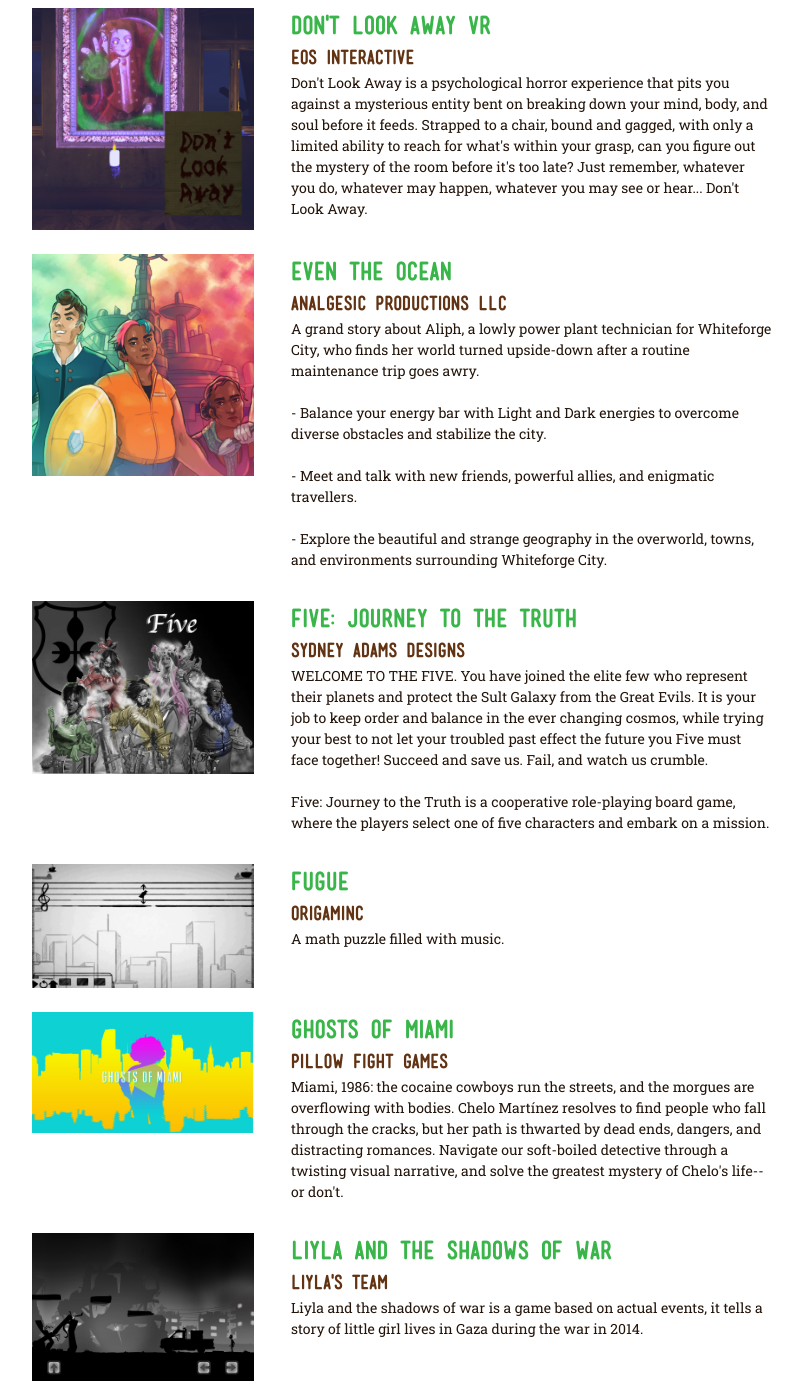
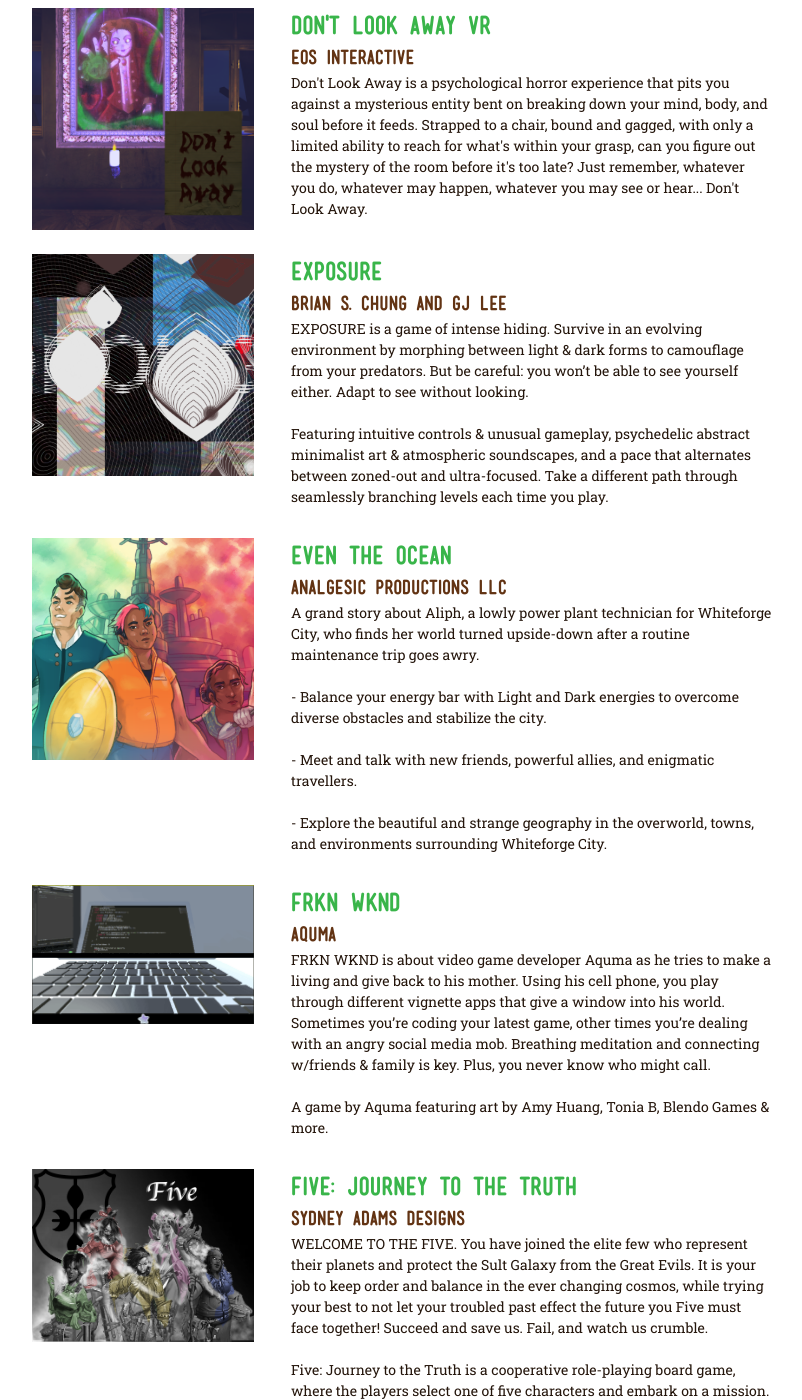
Before and after one commit to BrooklynGamery/gdocexpo, a Jekyll site: the page built from games/index.html, in a window 1280 px wide and 1400 px high, scrolled down 1709 px. Shown: the whole window, without its empty margins (238-1040 px from the left). Built offline with Jekyll 4.4.1, drawn with Linux system fonts in a browser that asks for light colours; comment, search, counter and statistics services are not loaded; some of the changed text lies outside the part shown.

Commit message:
updated with more games

```diff
--- a/_data/games.yml
+++ b/_data/games.yml
@@ -110,3 +110,19 @@
   link: http://squinky.me
   description: "In this sequel to 2013's breakout musical hit, Dominique Pamplemousse in \"It's All Over Once The Fat Lady Sings!\", our favourite genderqueer private detective discovers that, through the power of multiple endings from the previous game, they have been cloned! Join the two Dominiques as they traverse surreal locations and interrogate increasingly bizarre characters in order to answer a very important question: which one of them is canon?"
   image: dominique-pampelmousse.png
+
+- title: EXPOSURE
+  team: Brian S. Chung and GJ Lee
+  link: http://www.thesheepsmeow.com
+  description: "EXPOSURE is a game of intense hiding. Survive in an evolving environment by morphing between light & dark forms to camouflage from your predators. But be careful: you won’t be able to see yourself either. Adapt to see without looking.
+  <br><br>
+  Featuring intuitive controls & unusual gameplay, psychedelic abstract minimalist art & atmospheric soundscapes, and a pace that alternates between zoned-out and ultra-focused. Take a different path through seamlessly branching levels each time you play. "
+  image: exposure.png
+
+- title: FRKN WKND
+  team: Aquma
+  link: http://frknwknd.com
+  description: "FRKN WKND is about video game developer Aquma as he tries to make a living and give back to his mother. Using his cell phone, you play through different vignette apps that give a window into his world. Sometimes you’re coding your latest game, other times you’re dealing with an angry social media mob. Breathing meditation and connecting w/friends & family is key. Plus, you never know who might call.
+  <br><br>
+  A game by Aquma featuring art by Amy Huang, Tonia B, Blendo Games & more."
+  image: frkn-wknd.gif
--- a/_data/sponsors.yml
+++ b/_data/sponsors.yml
@@ -10,6 +10,12 @@
   link: http://github.com
   blurb: 'GitHub is how people build software.'
 
+- name: 'GE Digital'
+  level: 'Silver'
+  logo: 'ge.png'
+  link: http://ge.com/digital
+  blurb: 'Harnessing digital technology to change the way you do business.'
+
 - name: 'MailChimp'
   level: 'Emerald'
   logo: 'mailchimp.png'
--- a/_includes/footer.html
+++ b/_includes/footer.html
@@ -19,6 +19,7 @@
             <img src="/assets/images/sponsors/2017/{{sponsor.logo}}" alt="{{sponsor.name}} logo" title="{{sponsor.name}}">
           </a>
         </p>
+        <h3>{{sponsor.name}}</h3>
         <h4>{{sponsor.level}} Sponsor</h4>
         <p>
           {{ sponsor.blurb }}
```
Also changed, not shown: assets/images/games/2017/exposure.png (added), assets/images/games/2017/frkn-wknd.gif (added), assets/images/sponsors/2017/ge.png (added).
